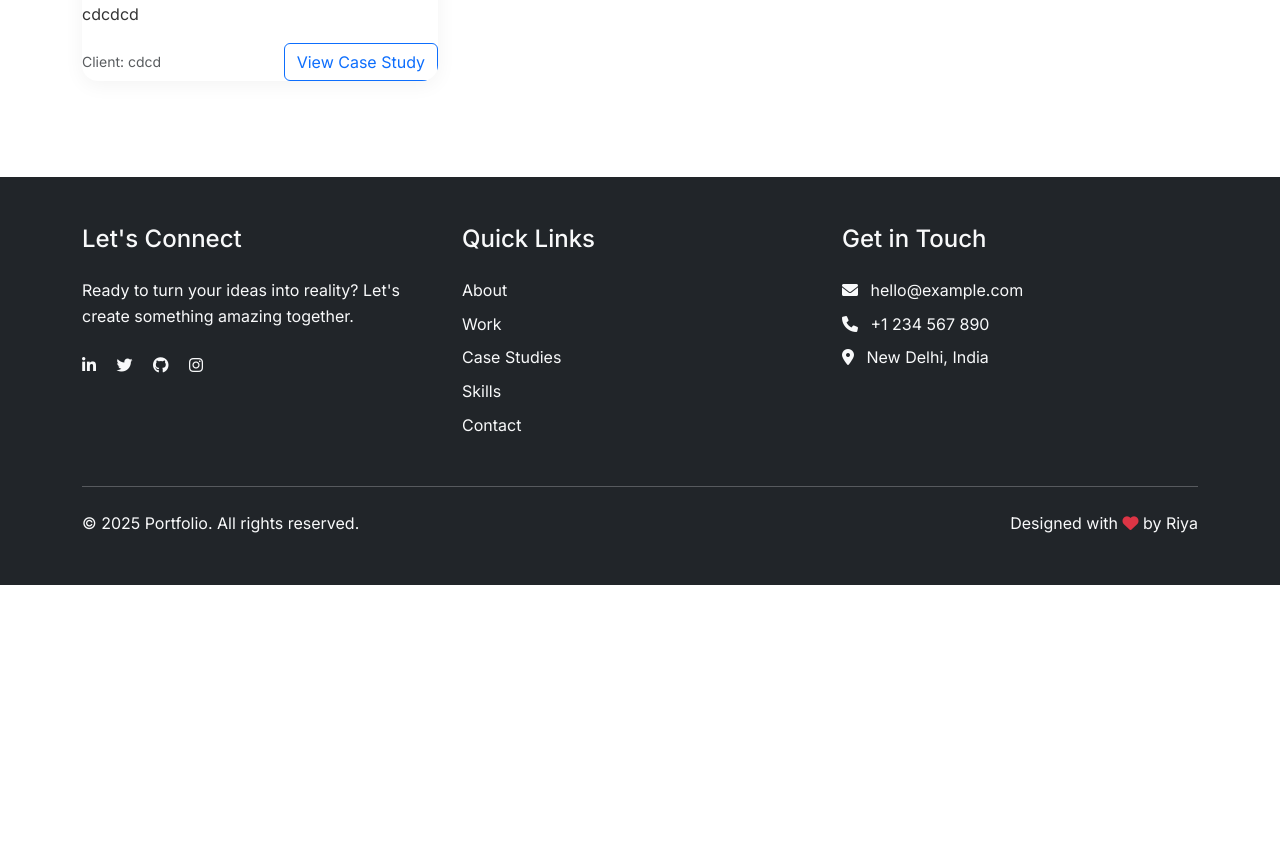
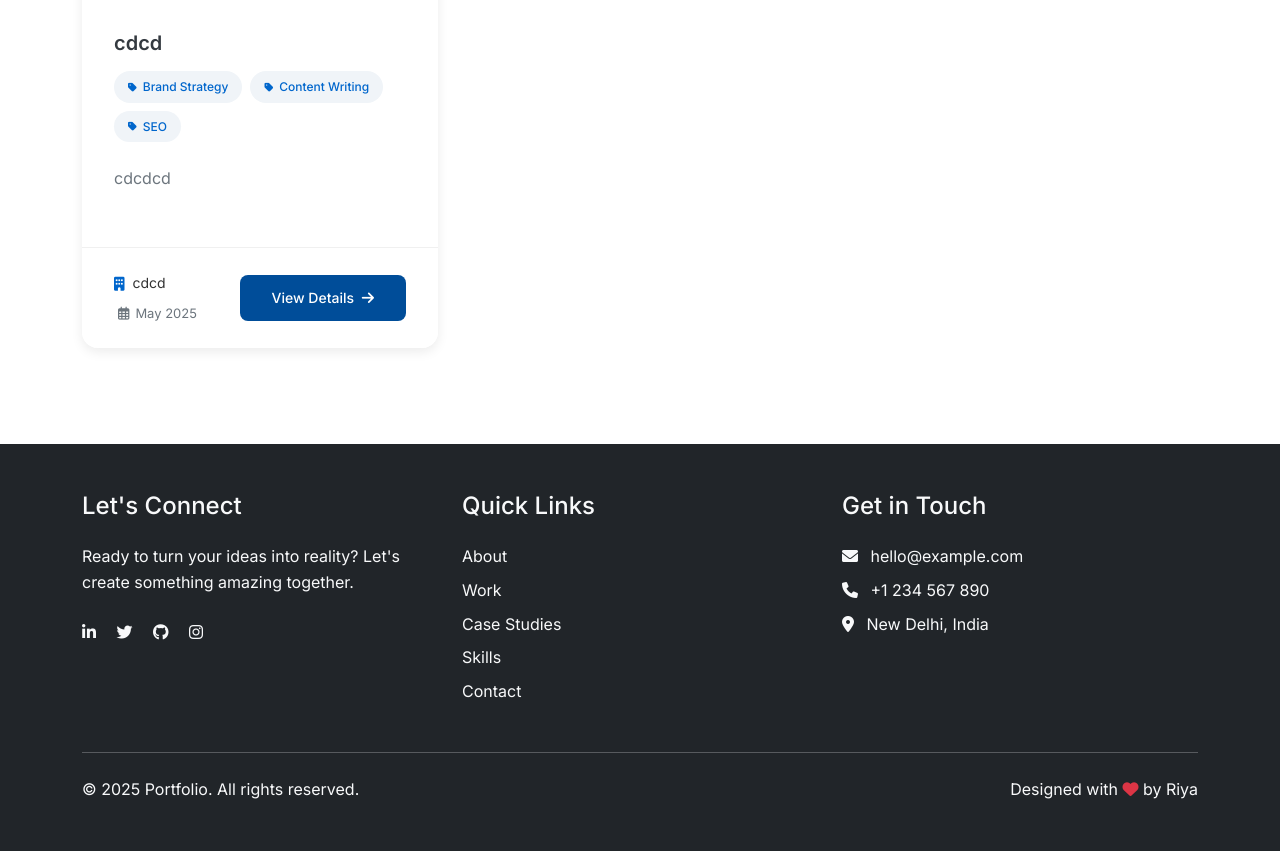
Before and after one commit to rakmakan/riya_website, a PHP site: page /case-studies.php in a window 1280 px wide. Shown: the part 535-1386 px from the top of the page. Before the commit the page ends 1120 px from the top, so only its background shows below. Run offline with PHP 8.4, Linux system fonts and the light colour scheme; data comes from the database, SQL or seed files in the repository.

Commit message:
Enhance case studies and contact pages with new layouts, styles, and animations; update navigation links for improved user experience.

```diff
--- a/case-studies.php
+++ b/case-studies.php
@@ -10,29 +10,77 @@ $case_studies = get_case_studies();
     <title>Case Studies - Portfolio</title>
     <link href="https://cdn.jsdelivr.net/npm/bootstrap@5.3.0/dist/css/bootstrap.min.css" rel="stylesheet">
     <link rel="stylesheet" href="https://cdnjs.cloudflare.com/ajax/libs/font-awesome/6.0.0/css/all.min.css">
+    <link href="https://unpkg.com/aos@2.3.1/dist/aos.css" rel="stylesheet">
     <link href="css/style.css" rel="stylesheet">
 </head>
 <body>
     <?php include 'includes/header.php'; ?>
 
+    <!-- Case Studies Header -->
+    <section class="case-studies-header">
+        <div class="container">
+            <div class="row">
+                <div class="col-lg-8 mx-auto text-center">
+                    <h1 class="display-4 fw-bold mb-4">Case Studies</h1>
+                    <p class="lead">Explore how I've helped businesses transform their messaging and achieve growth through strategic communications.</p>
+                </div>
+            </div>
+        </div>
+    </section>
+
     <!-- Case Studies List -->
     <section class="case-studies-list section-padding">
         <div class="container">
-            <h1 class="section-title">Case Studies</h1>
+            <div class="section-intro">
+                <p>Each case study provides an in-depth look at the challenges, solutions, and results of projects I've worked on. You'll find detailed information about my approach and the impact of my work.</p>
+            </div>
+
             <div class="row g-4">
-                <?php foreach ($case_studies as $case): ?>
-                <div class="col-md-6 col-lg-4">
-                    <div class="case-study-card h-100">
-                        <img src="<?php echo htmlspecialchars($case['featured_image']); ?>"
-                             class="card-img-top" alt="<?php echo htmlspecialchars($case['title']); ?>">
+                <?php foreach ($case_studies as $case):
+                    $services = !empty($case['services']) ? explode(',', $case['services']) : [];
+                ?>
+                <div class="col-md-6 col-lg-4" data-aos="fade-up" data-aos-delay="100">
+                    <div class="case-study-card">
+                        <!-- Top Section (Visual) -->
+                        <div class="image-container">
+                            <img src="<?php echo htmlspecialchars($case['featured_image']); ?>"
+                                 alt="<?php echo htmlspecialchars($case['title']); ?>">
+                            <div class="card-overlay">
+                                <span class="badge bg-primary">Case Study</span>
+                            </div>
+                        </div>
+
+                        <!-- Middle Section (Content) -->
                         <div class="card-body">
-                            <h3 class="card-title h4"><?php echo htmlspecialchars($case['title']); ?></h3>
+                            <h3 class="card-title fw-semibold"><?php echo htmlspecialchars($case['title']); ?></h3>
+
+                            <div class="service-tags">
+                                <?php foreach (array_slice($services, 0, 3) as $service): ?>
+                                <span class="service-tag"><i class="fas fa-tag"></i><?php echo htmlspecialchars(trim($service)); ?></span>
+                                <?php endforeach; ?>
+                                <?php if (count($services) > 3): ?>
+                                <span class="service-tag"><i class="fas fa-ellipsis-h"></i>+<?php echo count($services) - 3; ?> more</span>
+                                <?php endif; ?>
+                            </div>
+
                             <p class="card-text"><?php echo htmlspecialchars($case['summary']); ?></p>
-                            <div class="d-flex justify-content-between align-items-center">
-                                <small class="text-muted">Client: <?php echo htmlspecialchars($case['client']); ?></small>
-                                <a href="case-study.php?slug=<?php echo urlencode($case['slug']); ?>"
-                                   class="btn btn-outline-primary">View Case Study</a>
+                        </div>
+
+                        <!-- Footer Section -->
+                        <div class="card-footer">
+                            <div class="meta-info">
+                                <div class="client-info">
+                                    <i class="fas fa-building"></i>
+                                    <span><?php echo htmlspecialchars($case['client']); ?></span>
+                                </div>
+                                <div class="date-completed">
+                                    <i class="far fa-calendar-alt"></i>
+                                    <span><?php echo date('F Y', strtotime($case['date_completed'])); ?></span>
+                                </div>
                             </div>
+
+                            <a href="case-study.php?slug=<?php echo urlencode($case['slug']); ?>"
+                               class="btn btn-primary view-case-btn">View Details <i class="fas fa-arrow-right"></i></a>
                         </div>
                     </div>
                 </div>
@@ -43,7 +91,18 @@ $case_studies = get_case_studies();
 
     <?php include 'includes/footer.php'; ?>
 
+    <script src="https://code.jquery.com/jquery-3.6.0.min.js"></script>
     <script src="https://cdn.jsdelivr.net/npm/bootstrap@5.3.0/dist/js/bootstrap.bundle.min.js"></script>
+    <script src="https://unpkg.com/aos@2.3.1/dist/aos.js"></script>
     <script src="js/main.js"></script>
+    <script>
+        $(document).ready(function() {
+            AOS.init({
+                duration: 800,
+                easing: 'ease-in-out',
+                once: true
+            });
+        });
+    </script>
 </body>
 </html>
--- a/case-study.php
+++ b/case-study.php
@@ -241,7 +241,7 @@ $services = !empty($case_study['services']) ? explode(',', $case_study['services
                         <div class="case-info-box text-center">
                             <h3 class="h4 mb-4">Ready to Create Something Amazing?</h3>
                             <p>Let's discuss how I can help your business achieve similar results.</p>
-                            <a href="#contact" class="btn btn-primary">Start a Conversation</a>
+                            <a href="contact.php" class="btn btn-primary">Start a Conversation</a>
                         </div>
                     </div>
                 </div>
--- a/css/style.css
+++ b/css/style.css
@@ -434,20 +434,157 @@ body {
 /* Case Studies Section */
 .case-study-card {
     background: white;
-    border-radius: 16px;
+    border-radius: 1rem;
     overflow: hidden;
-    box-shadow: 0 4px 20px rgba(0, 0, 0, 0.05);
-    transition: transform 0.3s ease;
+    box-shadow: 0 4px 12px rgba(0,0,0,0.08);
+    transition: all 0.3s ease;
+    height: 100%;
+    display: flex;
+    flex-direction: column;
+    margin-bottom: 1.5rem;
 }
 
 .case-study-card:hover {
-    transform: translateY(-5px);
+    transform: translateY(-4px);
+    box-shadow: 0 12px 24px rgba(0,0,0,0.15);
 }
 
-.case-study-card img {
+.image-container {
+    position: relative;
+    overflow: hidden;
+    height: 200px;
+}
+
+.image-container img {
     width: 100%;
-    height: 300px;
+    height: 100%;
     object-fit: cover;
+    transition: transform 0.5s ease;
+    border-bottom: 1px solid rgba(0,0,0,0.05);
+}
+
+.case-study-card:hover .image-container img {
+    transform: scale(1.05);
+}
+
+.card-overlay {
+    position: absolute;
+    bottom: 0;
+    left: 0;
+    right: 0;
+    background: linear-gradient(transparent, rgba(0,0,0,0.7));
+    padding: 20px;
+    color: white;
+    transition: all 0.3s ease;
+    opacity: 0;
+}
+
+.case-study-card:hover .card-overlay {
+    opacity: 1;
+}
+
+.card-body {
+    padding: 2rem;
+    flex-grow: 1;
+    display: flex;
+    flex-direction: column;
+}
+
+.card-title {
+    font-size: 1.25rem;
+    font-weight: 600;
+    margin-bottom: 1rem;
+    color: var(--dark-gray);
+}
+
+.service-tags {
+    display: flex;
+    flex-wrap: wrap;
+    gap: 0.5rem;
+    margin-bottom: 1.5rem;
+}
+
+.service-tag {
+    display: inline-flex;
+    align-items: center;
+    background-color: #f0f4f8;
+    padding: 0.375rem 0.875rem;
+    border-radius: 30px;
+    font-size: 0.75rem;
+    color: var(--primary-color);
+    border: none;
+    font-weight: 500;
+}
+
+.service-tag i {
+    font-size: 0.625rem;
+    margin-right: 0.375rem;
+}
+
+.card-text {
+    color: #6c757d;
+    margin-bottom: 2rem;
+    flex-grow: 1;
+    display: -webkit-box;
+    -webkit-line-clamp: 3;
+    -webkit-box-orient: vertical;
+    overflow: hidden;
+    text-overflow: ellipsis;
+    line-height: 1.6;
+}
+
+.card-footer {
+    border-top: 1px solid #f0f0f0;
+    padding: 1.5rem 2rem;
+    background-color: white;
+    display: flex;
+    justify-content: space-between;
+    align-items: center;
+    flex-wrap: wrap;
+    gap: 1rem;
+}
+
+.meta-info {
+    display: flex;
+    flex-direction: column;
+    gap: 0.5rem;
+}
+
+.client-info {
+    display: flex;
+    align-items: center;
+    gap: 0.5rem;
+    font-size: 0.875rem;
+}
+
+.client-info i {
+    color: var(--primary-color);
+}
+
+.date-completed {
+    color: #6c757d;
+    font-size: 0.8125rem;
+    display: flex;
+    align-items: center;
+    gap: 0.375rem;
+    padding-left: 0.25rem;
+}
+
+.view-case-btn {
+    padding: 0.625rem 1.5rem;
+    border-radius: 50px;
+    font-weight: 500;
+    font-size: 0.875rem;
+    transition: all 0.3s ease;
+}
+
+.view-case-btn i {
+    margin-left: 0.25rem;
+    transition: transform 0.2s ease;
+}
+
+.view-case-btn:hover i {
+    transform: translateX(3px);
 }
 
 /* Reviews Section */
--- a/includes/header.php
+++ b/includes/header.php
@@ -49,7 +49,7 @@
                         <a class="nav-link" href="case-studies.php">Case Studies</a>
                     </li>
                     <li class="nav-item">
-                        <a class="nav-link" href="#contact">Contact</a>
+                        <a class="nav-link" href="contact.php">Contact</a>
                     </li>
                     <li class="nav-item">
                         <button id="darkModeToggle" class="btn" aria-label="Toggle dark mode">
```
Also changed, not shown: contact.php (added, +245 -0 lines).
